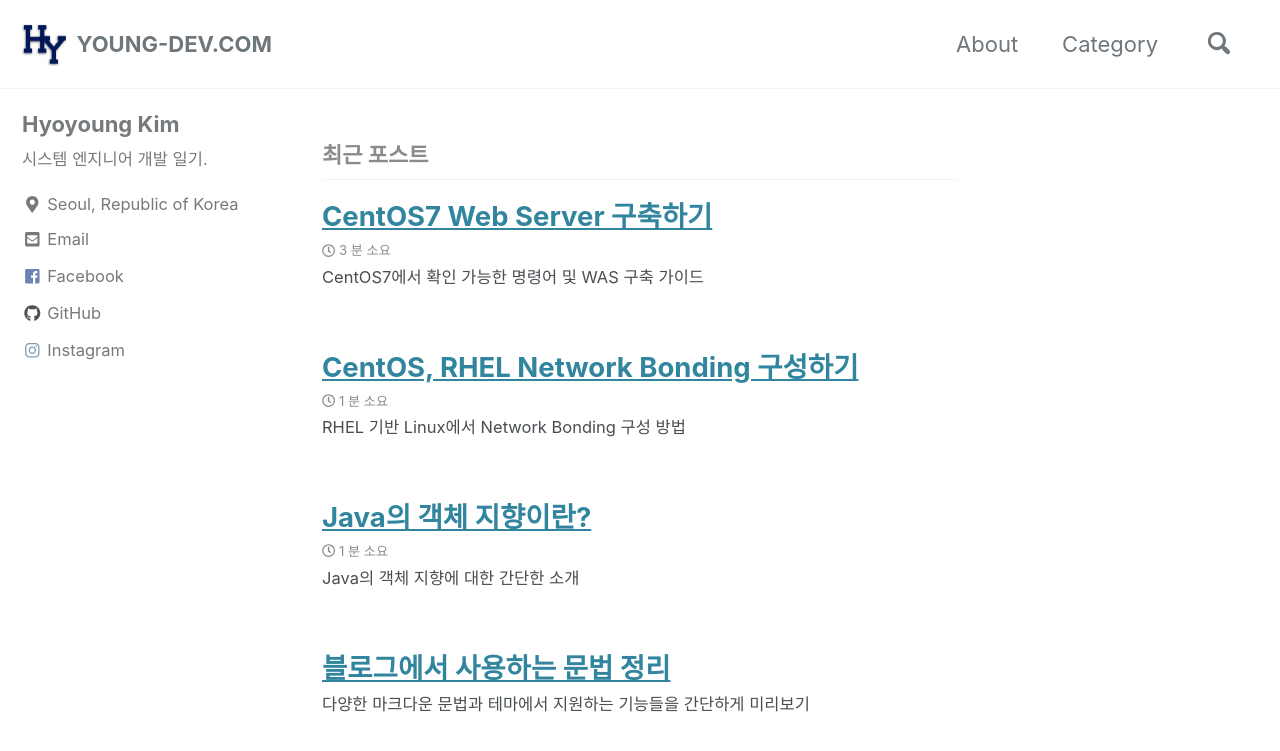
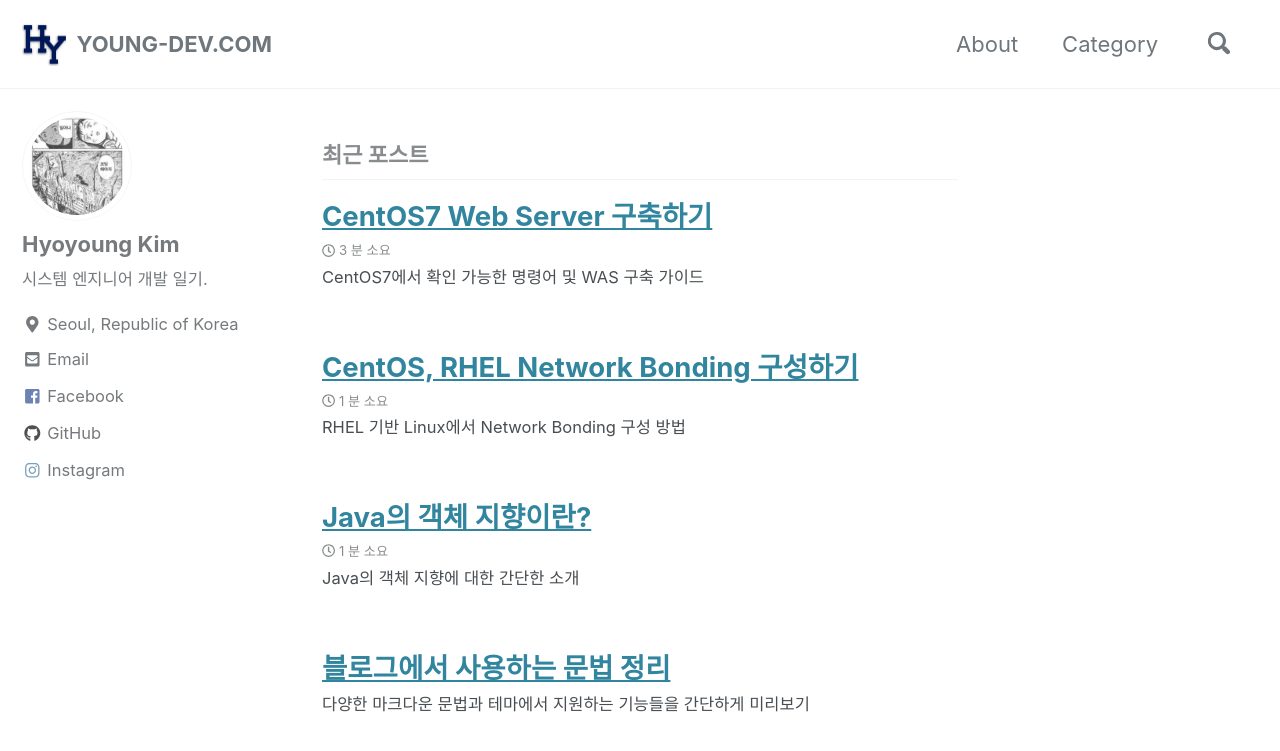
Before and after one commit to youngfromseoul/youngfromseoul.github.io2, a Jekyll site: the page built from index.html, in a window 1280 px wide and 900 px high. Shown: the top 751 px of the window. Built offline with Jekyll 4.4.1, drawn with Linux system fonts in a browser that asks for light colours; cached includes are drawn as plain includes; nearby versions of some CDN libraries; some web fonts are replaced; library files that are not in the unit come from our copies; the list of posts is cut into pages by our own code.

Commit message:
Update _config.yml

```diff
--- a/_config.yml
+++ b/_config.yml
@@ -95,7 +95,7 @@ analytics:
 # Site Author
 author:
   name             : "Hyoyoung Kim"
-  avatar           : # path of avatar image, e.g. "/assets/images/bio-photo.jpg"
+  avatar           : "/assets/images/mainto.jpg"
   bio              : "시스템 엔지니어 개발 일기."
   location         : "Seoul, Republic of Korea"
   #email            : "youngfromseoul@gmail.com"
```
